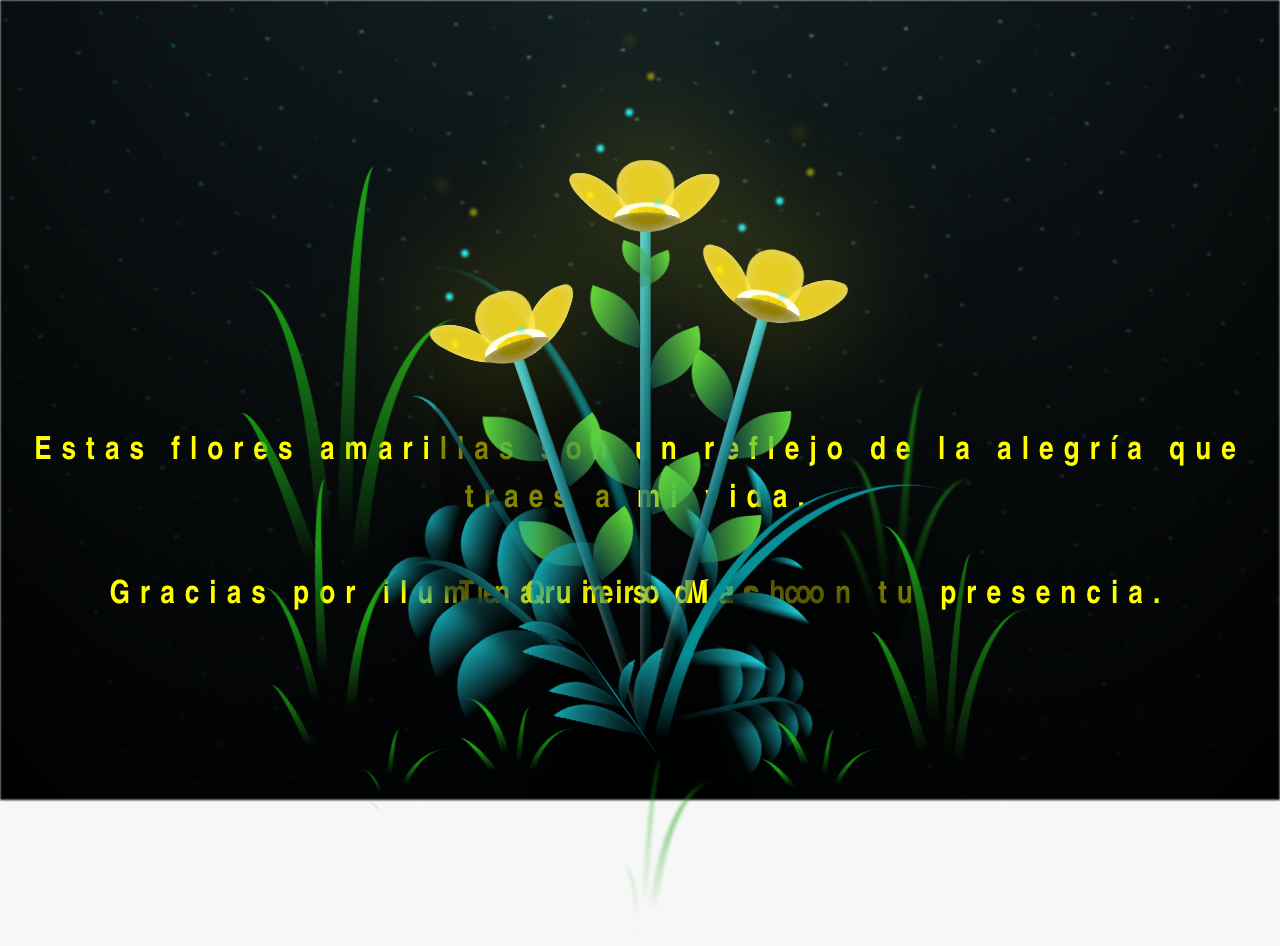
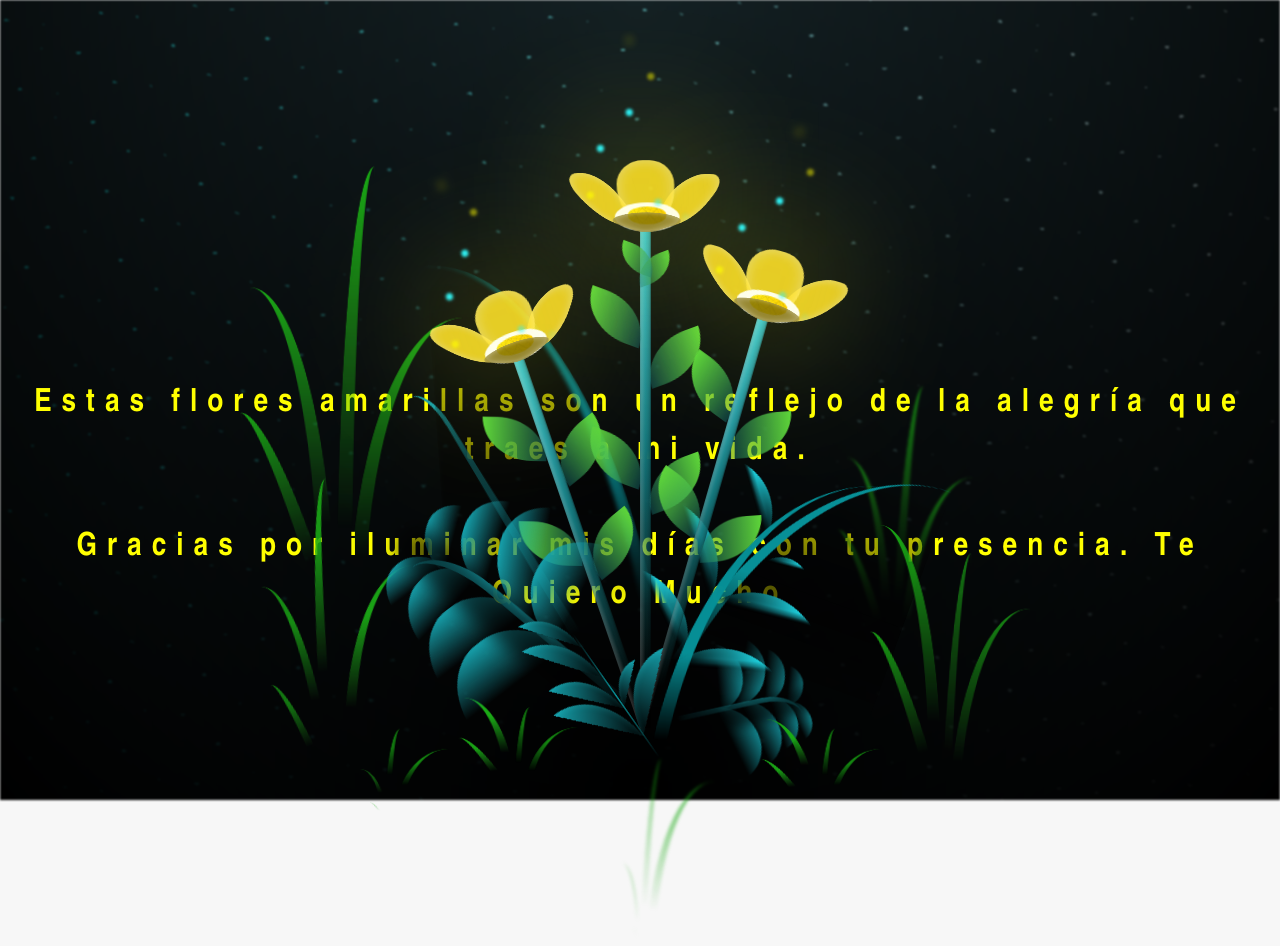
Before and after one commit to Libramr1997/floresmiri.github.io, a plain HTML site: page flower.html in a window 1280 px wide. Drawn offline with Linux system fonts and the light colour scheme.

Commit message:
Update flower.html

```diff
--- a/flower.html
+++ b/flower.html
@@ -14,8 +14,7 @@
 
     </div>
     <h1 class="titulo">Estas flores amarillas son un reflejo de la alegría que traes a mi vida. <br> <br>
-      Gracias por iluminar mis días con tu presencia. </h1>
-      <h1 class="titulo">Te Quiero Mucho </h1>
+      Gracias por iluminar mis días con tu presencia. Te Quiero Mucho </h1>
     <div class="night"></div>
     <div class="flowers">
       <div class="flower flower--1">
```
